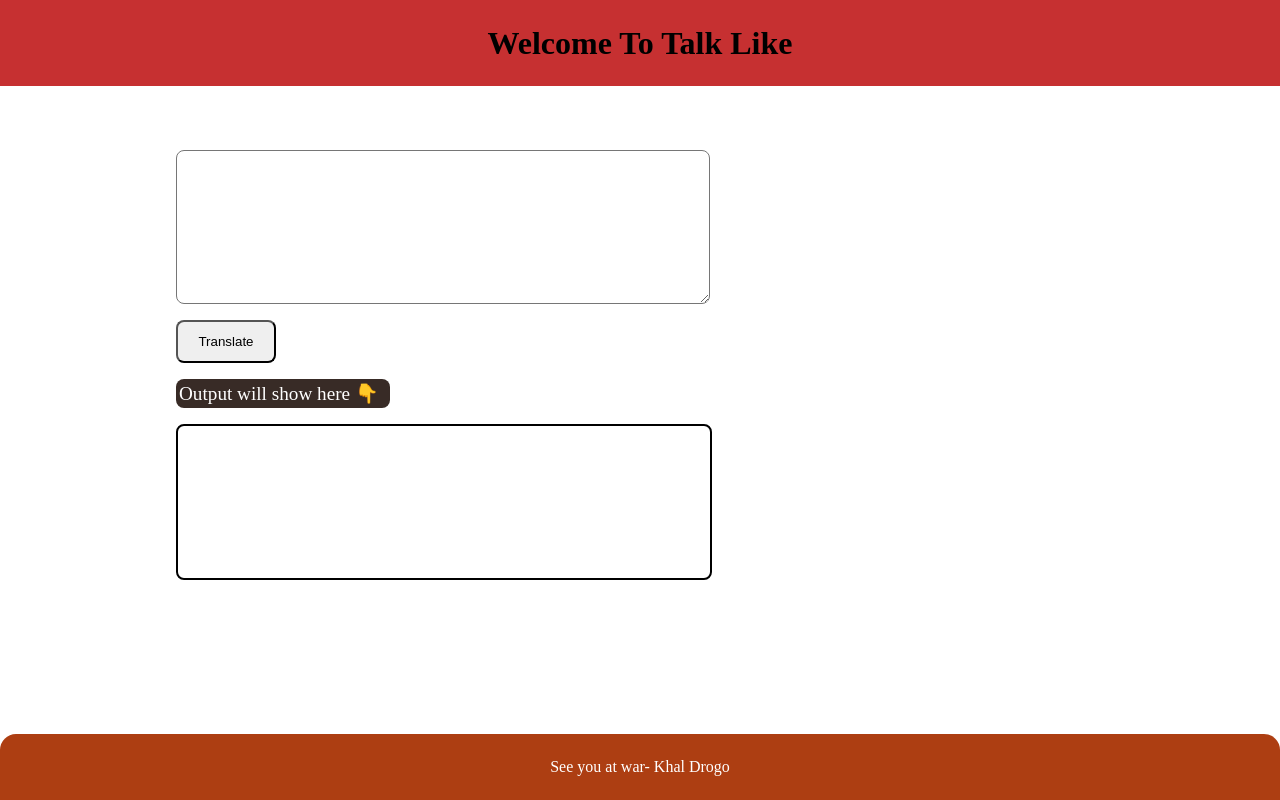
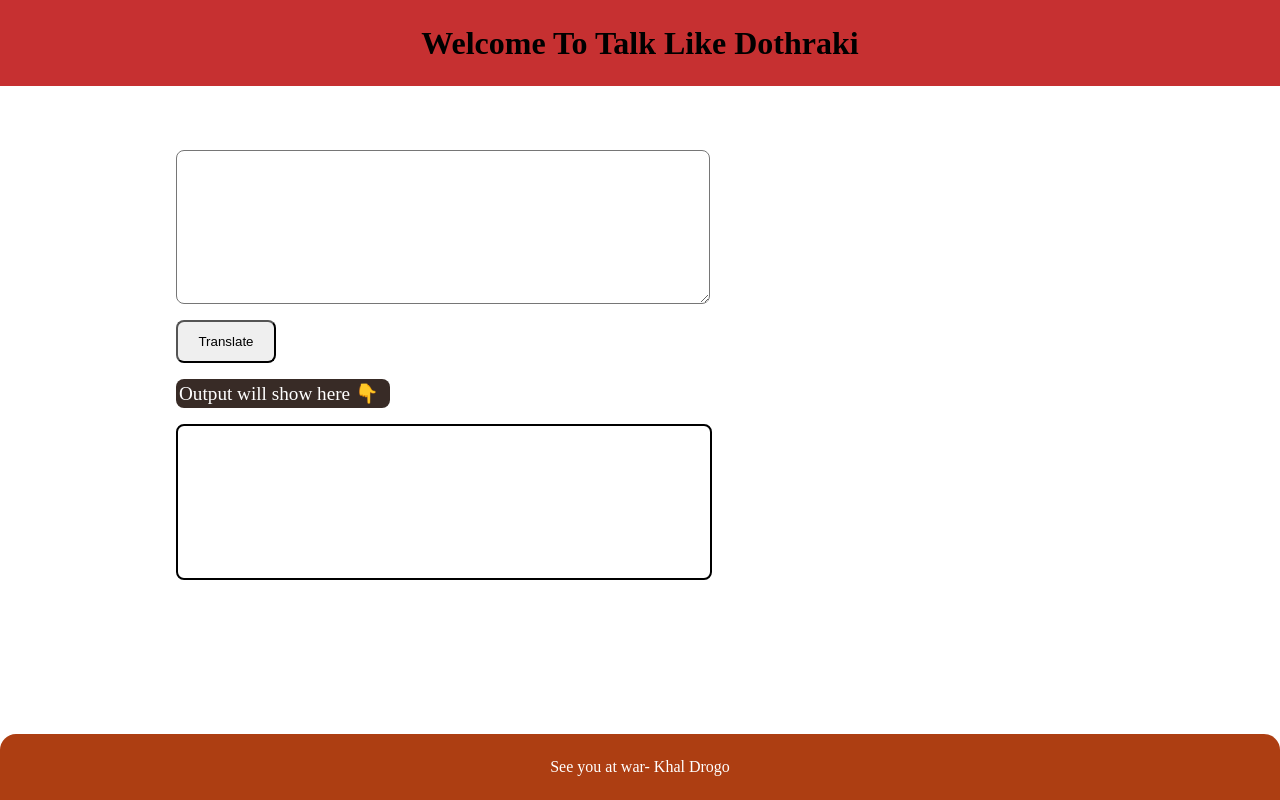
Before and after one commit to amaan1dev/neog-camp-banana-speak, a plain HTML site: page index.html in a window 1280 px wide. Drawn offline with Linux system fonts and the light colour scheme.

Commit message:
title updated

```diff
--- a/index.html
+++ b/index.html
@@ -11,7 +11,7 @@
 
   <body>
     <header class="header">
-      <h1 id="main-headline">Welcome To Talk Like</h1>
+      <h1 id="main-headline">Welcome To Talk Like Dothraki</h1>
 
     </header>
 
```
